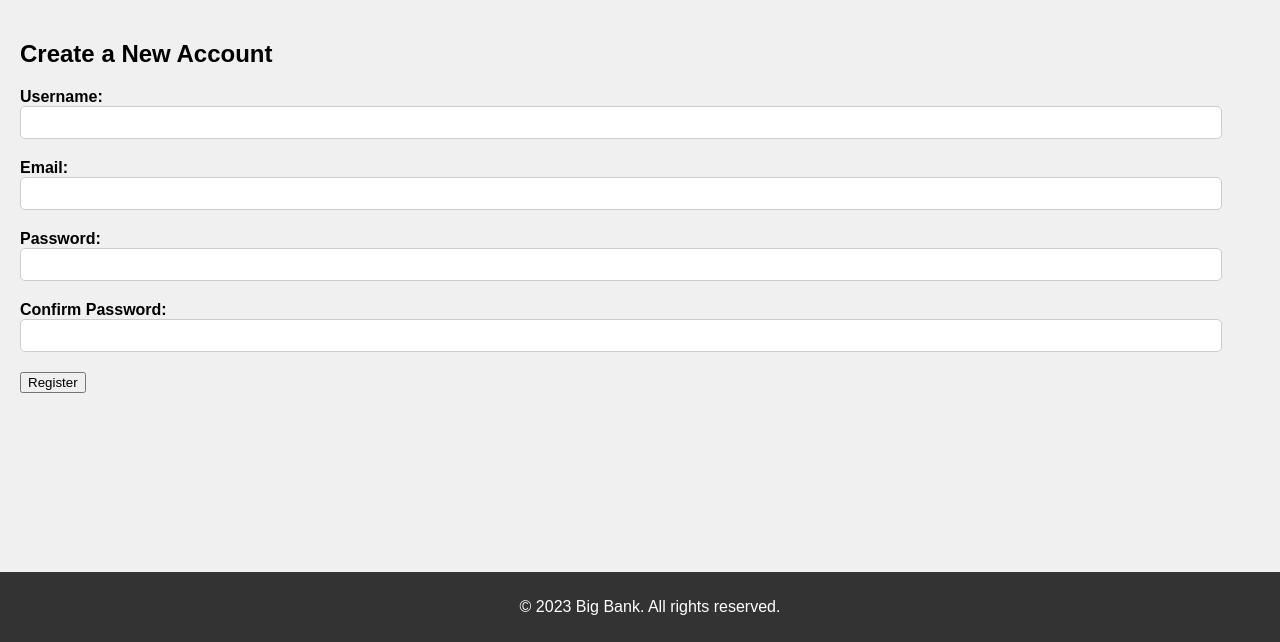
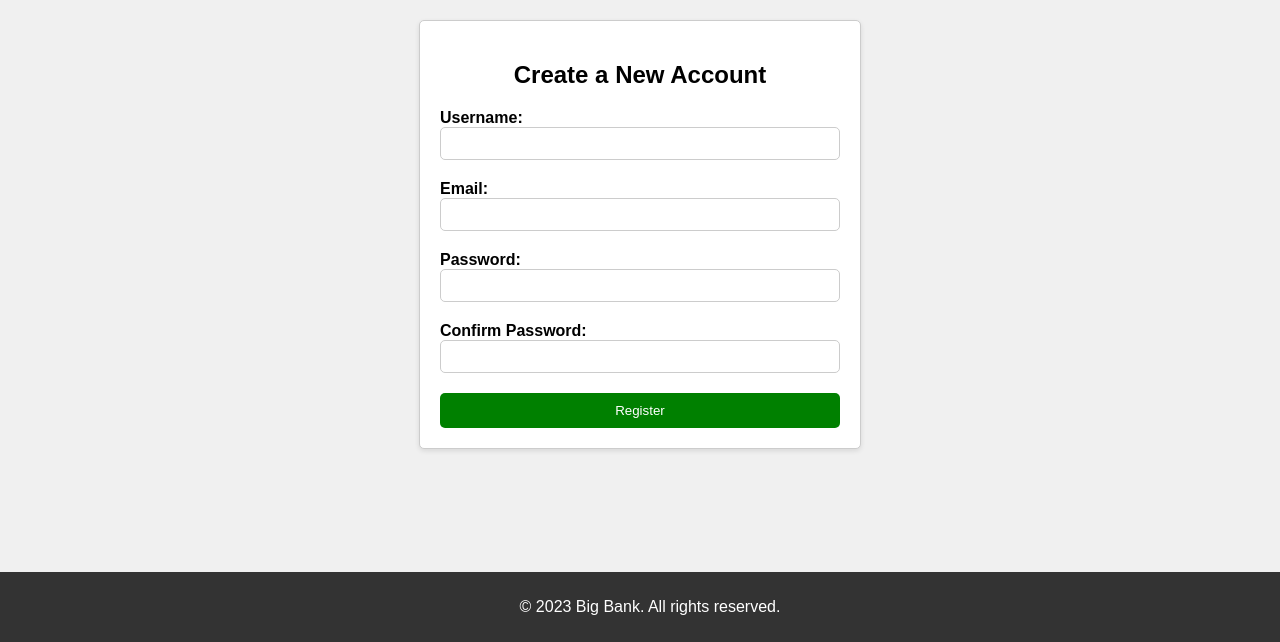
Before and after one commit to emcphee/Fintech-DLP-testbed, a Django app: page /register/ in a window 1280 px wide. Shown: the part 158-800 px from the top of the page. Run offline with Django 4.2, Linux system fonts and the light colour scheme.

Commit message:
Fixed Registration to match Login style

```diff
--- /dev/null
+++ b/fintech_testbed_project/fintech_testbed_app/static/registrationstyle.css
@@ -0,0 +1,51 @@
+.register-container {
+    max-width: 400px;
+    margin: 0 auto;
+    padding: 20px;
+    background-color: #ffffff;
+    border: 1px solid #ccc;
+    border-radius: 5px;
+    box-shadow: 0 2px 5px rgba(0, 0, 0, 0.1);
+}
+
+.register-container h2 {
+    text-align: center;
+}
+
+.register-form {
+    margin-top: 20px;
+}
+
+.form-group {
+    margin-bottom: 20px;
+}
+
+.form-group label {
+    display: block;
+    font-weight: bold;
+}
+
+.form-group input {
+    width: 95.5%;
+    padding: 8px;
+    border: 1px solid #ccc;
+    border-radius: 5px;
+}
+
+.register-btn {
+    width: 100%;
+    padding: 10px;
+    background-color: #008000;
+    color: #ffffff;
+    border: none;
+    border-radius: 5px;
+    cursor: pointer;
+}
+
+.register-btn:hover {
+    background-color: #006400;
+}
+
+.error-message {
+    color: red;
+}
--- a/fintech_testbed_project/fintech_testbed_app/templates/register.html
+++ b/fintech_testbed_project/fintech_testbed_app/templates/register.html
@@ -4,7 +4,7 @@
     <title>Register - Big Bank</title>
     {% load static %}
     <link rel="stylesheet" href="{% static 'homestyle.css' %}">
-    <link rel="stylesheet" href="{% static 'loginstyle.css' %}">
+    <link rel="stylesheet" href="{% static 'registrationstyle.css' %}">
 {% endblock %}
 
 {% block header %}
--- a/fintech_testbed_project/fintech_testbed_app/templates/services.html
+++ b/fintech_testbed_project/fintech_testbed_app/templates/services.html
@@ -4,11 +4,9 @@
     <title>Services - Big Bank</title>
     {% load static %}
     <link rel="stylesheet" href="{% static 'homestyle.css' %}">
-    <!-- You can include additional CSS stylesheets or scripts specific to this page if needed -->
 {% endblock %}
 
 {% block header %}
-    <!-- Customize the header for the services page if needed -->
     <h1>Our Services</h1>
 {% endblock %}
 
```
